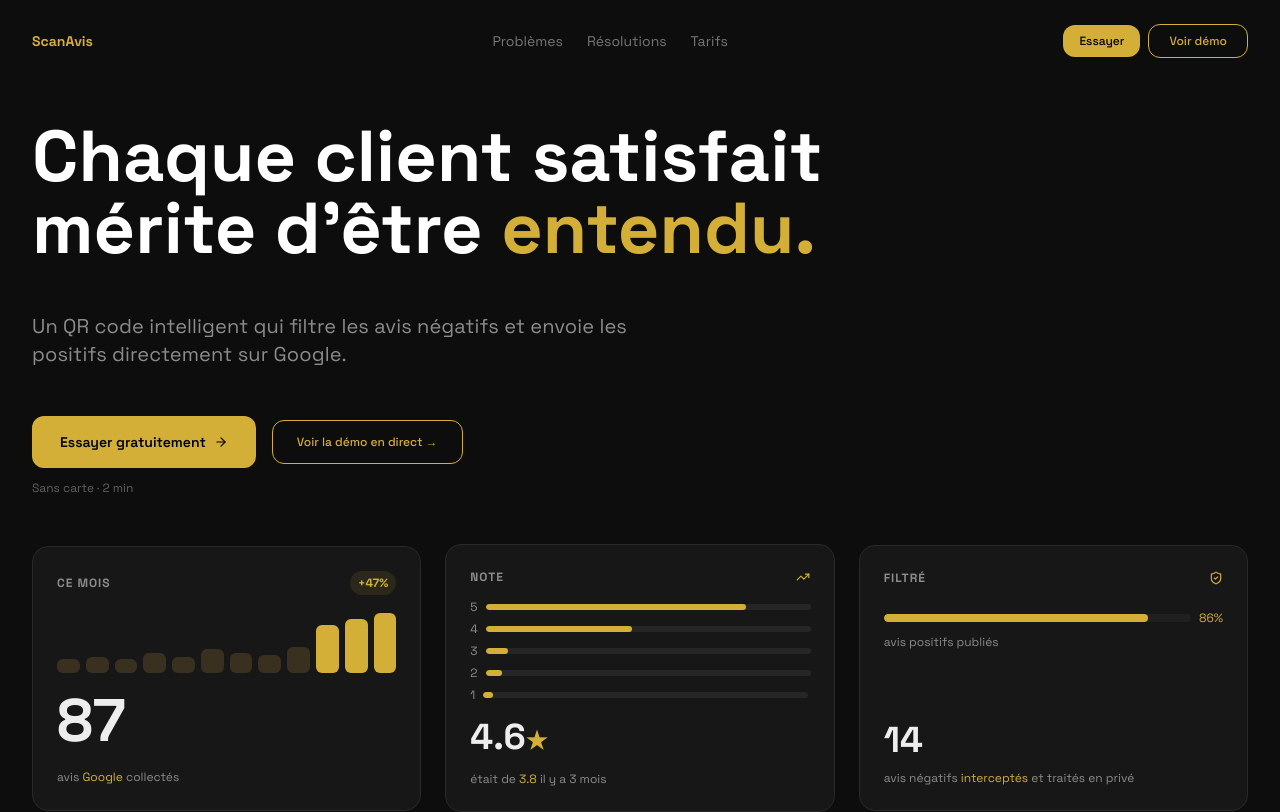
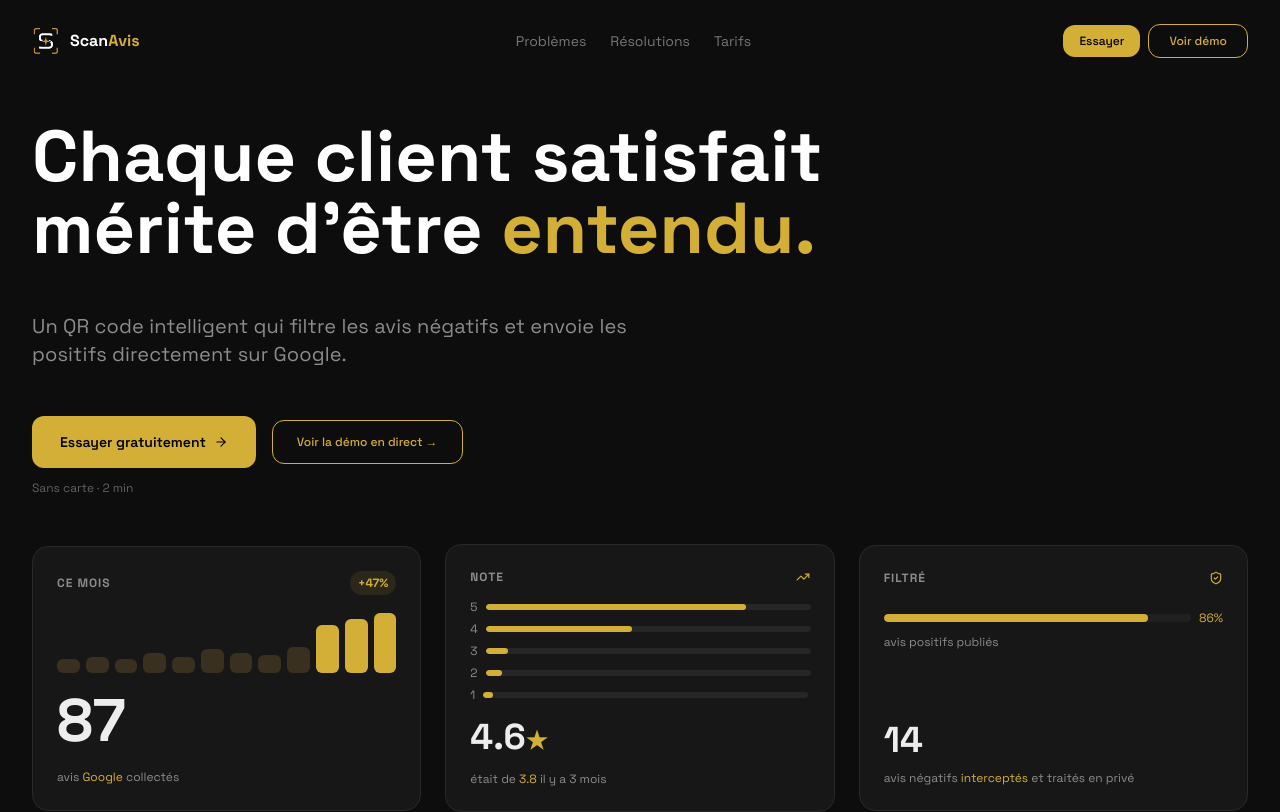
Before and after one commit to skyfun06/QR-Optimiser, a Next.js app: page / in a window 1280 px wide. Shown: the top 812 px of the page. Built offline with nearby package versions, Linux system fonts and the light colour scheme.

Commit message:
fix: logo

```diff
--- a/app/page.tsx
+++ b/app/page.tsx
@@ -2,6 +2,7 @@
 
 import Link from "next/link";
 import { useEffect } from "react";
+import { BrandLogo } from "@/components/brand-logo";
 
 const heroWords = ["Chaque ", "client ", "satisfait ", "mérite ", "d'être "];
 
@@ -193,9 +194,7 @@ export default function Home() {
         {/* ══════════════ NAVBAR ══════════════ */}
         <header id="main-header" className="fixed top-0 left-0 right-0 z-50 w-full py-4 md:py-6 border-b">
           <div className="w-full max-w-7xl mx-auto px-4 md:px-8 flex flex-row justify-between items-center">
-            <a href="/" className="font-bold text-gold text-sm transition-colors duration-200 hover:text-white">
-              ScanAvis
-            </a>
+            <BrandLogo href="/" iconSize={28} textClassName="text-base" />
             <nav className="hidden sm:flex flex-row gap-6 pl-6 lg:pl-16">
               <a href="#problemes" className="text-[#767676] text-sm transition-colors duration-200 hover:text-white">Problèmes</a>
               <a href="#resolutions" className="text-[#767676] text-sm transition-colors duration-200 hover:text-white">Résolutions</a>
@@ -339,7 +338,7 @@ export default function Home() {
                   <p className="text-[#8c8c8c] uppercase text-xs font-bold tracking-[1px]">Constat</p>
                 </div>
                 <h2 className="text-6xl font-bold">Vos meilleurs clients sont <span className="text-gold">silencieux.</span></h2>
-                <p className="text-[#8c8c8c] text-sm font-light max-w-md">Votre fiche Google ne reflète pas la qualité de votre service. Vous perdez des clients au profit de concurrents <span className="text-[#eb4141]">avec plus d'avis.</span></p>
+                <p className="text-[#8c8c8c] text-sm font-light max-w-md">Votre fiche Google ne reflète pas la qualité de votre service. Vous perdez des clients au profit de concurrents <span className="text-[#eb4141]">avec plus d&apos;avis.</span></p>
               </div>
               <div data-animate data-delay="100" className="card-hover w-full lg:max-w-[412px] min-h-[320px] flex flex-col items-start justify-start bg-[#171717] p-4 md:p-8 rounded-2xl border border-[#292929] gap-6">
                 <div className="w-full flex flex-row justify-between items-center">
@@ -350,14 +349,14 @@ export default function Home() {
                   <p className="text-gold text-6xl font-bold">
                     <span data-counter="87">87</span>%
                   </p>
-                  <p className="text-xs text-[#8c8c8c]">de vos clients satisfaits <span className="text-gold">ne laisseront jamais d'avis</span> sans être sollicités.</p>
+                  <p className="text-xs text-[#8c8c8c]">de vos clients satisfaits <span className="text-gold">ne laisseront jamais d&apos;avis</span> sans être sollicités.</p>
                   <div className="w-full flex flex-col justify-start items-center gap-1">
                     <div className="w-full h-[10px] rounded-full bg-[#8c8c8c] overflow-hidden">
                       <div className="h-[10px] rounded-full bg-gold anim-bar" data-bar="87%" />
                     </div>
                     <div className="w-full flex flex-row justify-between items-center">
                       <p className="text-gold text-xs">87% silencieux</p>
-                      <p className="text-[#8c8c8c] text-xs">13% s'expriment</p>
+                      <p className="text-[#8c8c8c] text-xs">13% s&apos;expriment</p>
                     </div>
                   </div>
                 </div>
@@ -403,14 +402,14 @@ export default function Home() {
                     <p className="text-xs text-[#8c8c8c]">Avis négatifs</p>
                   </div>
                   <div className="max-w-[215px] flex flex-col justify-center items-center">
-                    <p className="text-[#8c8c8c] text-sm">Les clients mécontents s'expriment <span className="text-[#eb4141]">spontanément</span>. Les satisfaits passent à autre chose.</p>
+                    <p className="text-[#8c8c8c] text-sm">Les clients mécontents s&apos;expriment <span className="text-[#eb4141]">spontanément</span>. Les satisfaits passent à autre chose.</p>
                     <span className="text-xs text-[#8c8c8c]">Sans système de collecte, votre image en ligne est biaisée.</span>
                   </div>
                 </div>
                 <hr className="h-[1px] w-full text-[#262626]" />
                 <div className="flex flex-row justify-center items-end gap-2">
                   <p className="text-4xl font-bold">3×</p>
-                  <p className="text-xs text-[#8c8c8c]">plus d'avis négatifs que positifs publiés en moyenne</p>
+                  <p className="text-xs text-[#8c8c8c]">plus d&apos;avis négatifs que positifs publiés en moyenne</p>
                 </div>
               </div>
             </div>
@@ -551,7 +550,7 @@ export default function Home() {
             <div className="w-full flex flex-col lg:flex-row justify-start items-start gap-2">
               <div data-animate data-delay="0" className="card-hover w-full flex flex-col items-start justify-start bg-[#171717] p-4 md:p-8 rounded-2xl border border-[#292929] gap-6">
                 <svg xmlns="http://www.w3.org/2000/svg" width="24" height="24" viewBox="0 0 24 24" fill="none" stroke="currentColor" strokeWidth="2" strokeLinecap="round" strokeLinejoin="round" className="text-gold"><path d="M16 3a2 2 0 0 0-2 2v6a2 2 0 0 0 2 2 1 1 0 0 1 1 1v1a2 2 0 0 1-2 2 1 1 0 0 0-1 1v2a1 1 0 0 0 1 1 6 6 0 0 0 6-6V5a2 2 0 0 0-2-2z"/><path d="M5 3a2 2 0 0 0-2 2v6a2 2 0 0 0 2 2 1 1 0 0 1 1 1v1a2 2 0 0 1-2 2 1 1 0 0 0-1 1v2a1 1 0 0 0 1 1 6 6 0 0 0 6-6V5a2 2 0 0 0-2-2z"/></svg>
-                <h3 className="text-xl">"On est passé de 12 à 87 avis en 3 mois. Notre note est montée de 3.8 à 4.6. Les clients nous trouvent plus facilement sur Google."</h3>
+                <h3 className="text-xl">&quot;On est passé de 12 à 87 avis en 3 mois. Notre note est montée de 3.8 à 4.6. Les clients nous trouvent plus facilement sur Google.&quot;</h3>
                 <div className="flex flex-row justify-start items-start gap-3">
                   <div
                     className="flex justify-center items-center bg-[#C9973A] rounded-full flex-shrink-0"
@@ -567,7 +566,7 @@ export default function Home() {
               </div>
               <div data-animate data-delay="100" className="card-hover w-full flex flex-col items-start justify-start bg-[#171717] p-4 md:p-8 rounded-2xl border border-[#292929] gap-6">
                 <svg xmlns="http://www.w3.org/2000/svg" width="24" height="24" viewBox="0 0 24 24" fill="none" stroke="currentColor" strokeWidth="2" strokeLinecap="round" strokeLinejoin="round" className="text-gold"><path d="M16 3a2 2 0 0 0-2 2v6a2 2 0 0 0 2 2 1 1 0 0 1 1 1v1a2 2 0 0 1-2 2 1 1 0 0 0-1 1v2a1 1 0 0 0 1 1 6 6 0 0 0 6-6V5a2 2 0 0 0-2-2z"/><path d="M5 3a2 2 0 0 0-2 2v6a2 2 0 0 0 2 2 1 1 0 0 1 1 1v1a2 2 0 0 1-2 2 1 1 0 0 0-1 1v2a1 1 0 0 0 1 1 6 6 0 0 0 6-6V5a2 2 0 0 0-2-2z"/></svg>
-                <h3 className="text-xl">"Installé en 5 minutes. Les avis tombent tout seuls maintenant. On a doublé notre nombre d'avis en un mois."</h3>
+                <h3 className="text-xl">&quot;Installé en 5 minutes. Les avis tombent tout seuls maintenant. On a doublé notre nombre d&apos;avis en un mois.&quot;</h3>
                 <div className="flex flex-row justify-start items-start gap-3">
                   <div
                     className="flex justify-center items-center bg-[#C9973A] rounded-full flex-shrink-0"
@@ -661,7 +660,7 @@ export default function Home() {
             </svg>
             <div className="relative z-10 flex w-full flex-col items-center justify-center py-16 px-8 text-center">
               <p className="text-xs uppercase tracking-widest text-gold">COMMENCER</p>
-              <h2 className="mt-4 text-2xl md:text-4xl lg:text-5xl font-bold text-white">Prêt à obtenir plus d'avis&nbsp;?</h2>
+              <h2 className="mt-4 text-2xl md:text-4xl lg:text-5xl font-bold text-white">Prêt à obtenir plus d&apos;avis&nbsp;?</h2>
               <p className="mt-4 text-sm md:text-base lg:text-lg font-light text-[#8c8c8c]">Installez votre QR code en moins de 5 minutes. Gratuit pour commencer.</p>
               <a href="/signup" className="mt-8 min-h-[44px] rounded-xl border border-gold px-6 md:px-8 py-3 md:py-4 font-semibold text-gold transition-colors duration-200 hover:bg-gold hover:text-black hover:border-gold">
                 Commencer gratuitement
--- /dev/null
+++ b/components/brand-logo.tsx
@@ -0,0 +1,33 @@
+import Image from 'next/image'
+import Link from 'next/link'
+
+// Lockup officiel ScanAvis : icône carrée (le S dans le cadre de scan) + le
+// wordmark bicolore "Scan" (blanc) / "Avis" (or). Partagé entre les headers
+// pour garantir la cohérence.
+export function BrandLogo({
+  href = '/',
+  iconSize = 32,
+  textClassName = 'text-lg md:text-xl',
+  className = '',
+}: {
+  href?: string
+  iconSize?: number
+  textClassName?: string
+  className?: string
+}) {
+  return (
+    <Link href={href} aria-label="ScanAvis" className={`inline-flex items-center gap-2.5 ${className}`.trim()}>
+      <Image
+        src="/images/logo.png"
+        alt="ScanAvis"
+        width={iconSize}
+        height={iconSize}
+        priority
+        className="object-contain shrink-0"
+      />
+      <span className={`font-bold leading-none ${textClassName}`}>
+        <span className="text-white">Scan</span><span className="text-gold">Avis</span>
+      </span>
+    </Link>
+  )
+}
--- a/components/dashboard-header.tsx
+++ b/components/dashboard-header.tsx
@@ -4,6 +4,7 @@ import Link from 'next/link'
 import { usePathname, useParams, useRouter } from 'next/navigation'
 import { useEffect, useMemo, useRef, useState } from 'react'
 import { supabase } from '@/lib/supabase'
+import { BrandLogo } from '@/components/brand-logo'
 
 const ADMIN_EMAIL = 'lborrelli248@gmail.com'
 
@@ -106,7 +107,7 @@ export function DashboardHeader({ subtitle, onSignOutError }: DashboardHeaderPro
     <header className="w-full flex flex-col justify-start items-start border-b border-b-[#222222]">
       <div className="w-full flex flex-col md:flex-row justify-between md:items-center p-4 gap-3">
         <div className="flex items-center gap-3">
-          <Link href="/" className="text-gold font-bold text-lg md:text-xl">ScanAvis</Link>
+          <BrandLogo href="/" iconSize={32} />
 
           {/* Sélecteur de commerce (seulement sur une page commerce) */}
           {businessId && (
```
Also changed, not shown: public/images/logo.png (added).
